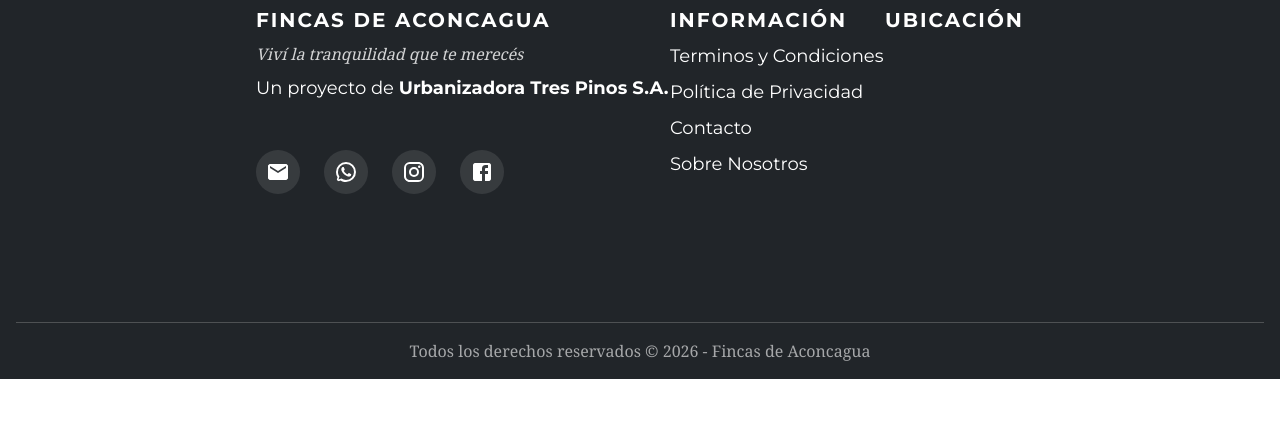
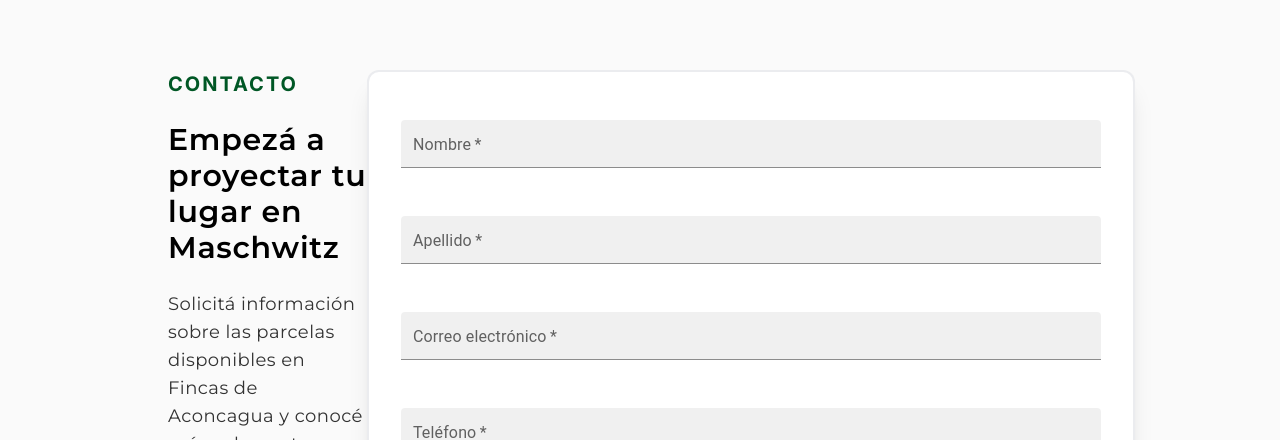
Before and after one commit to GeorgessDavid/fincas_aconcagua_front, a Next.js app: page / in a window 1280 px wide. Shown: the part 4628-5068 px from the top of the page. Before the commit the page ends 5007 px from the top, so only its background shows below. Built offline with nearby package versions, Linux system fonts and the light colour scheme.

Commit message:
Added Contacto section and include it in HomeContent

```diff
--- a/src/components/HomeContents/Beneficios.tsx
+++ b/src/components/HomeContents/Beneficios.tsx
@@ -12,7 +12,7 @@
     return (
         <section className="px-64 relative my-16 w-full flex flex-col items-center justify-center gap-8 bg-zinc-100 py-28" id="caracteristicas">
             <Reveal variant="fadeUp" delay={0.1}>
-                <h2 className="text-4xl font-montserrat text-main-black font-semibold">Características</h2>
+                <h2 className="text-4xl font-montserrat text-main-black font-semibold">Infraestructura</h2>
             </Reveal>
             <Reveal variant="fadeUp" delay={0.2}>
                 <p className="text-lg font-montserrat text-main-black/80 font-medium max-w-4xl text-center tracking-wide">Fincas de Aconcagua reúne atributos pensados para quienes buscan espacio, tranquilidad y la posibilidad de proyectar su vivienda en un entorno residencial en crecimiento.</p>
--- /dev/null
+++ b/src/components/HomeContents/Contacto.tsx
@@ -0,0 +1,42 @@
+'use client';
+
+import { Reveal } from '../Reveal/Reveal';
+import { TextField } from '@mui/material';
+
+
+const Contacto = () => {
+    return (
+        <section className="w-full flex flex-row justify-around bg-zinc-50 py-32 px-42">
+            <Reveal variant="slideLeft" delay={0.1}>
+                <div className="flex flex-col items-start max-w-3xl gap-6">
+                    <h2 className="font-inter tracking-widest font-bold text-xl uppercase text-primary">Contacto</h2>
+                    <h3 className="font-montserrat tracking-wide font-semibold text-3xl">Empezá a proyectar tu lugar en Maschwitz</h3>
+                    <p className="tracking-wide font-regular text-black/80 text-lg">Solicitá información sobre las parcelas disponibles en Fincas de Aconcagua y conocé más sobre esta oportunidad para construir o invertir en un entorno residencial.</p>
+                    <div className="flex flex-col mt-8 gap-6">
+                        <div className="flex justify-start gap-6">
+                            <span className="material-symbols-outlined text-primary!">location_on</span>
+                            <span className="font-inter">Aconcagua 450, Maquinista Savio, Buenos Aires.</span>
+                        </div>
+                        <div className="flex justify-start gap-6">
+                            <span className='material-symbols-outlined text-primary!'>mail</span>
+                            <span className="font-inter">u3pinfo@gmail.com</span>
+                        </div>
+                    </div>
+                    <button className="px-12 py-4 bg-transparent border-2 border-primary text-primary rounded-xl font-bold cursor-pointer hover:bg-primary hover:text-white hover:scale-105 transition-all duration-200">Contactar por WhatsApp</button>
+                </div>
+            </Reveal>
+            <Reveal variant="slideRight" delay={0.1}>
+                <form className="flex flex-col w-3xl gap-6 bg-white border-2 border-outlined border-gray-400/20 shadow-xl rounded-xl px-8 py-8">
+                    <TextField variant="filled" color='success' margin="normal" type='text' size='small' label='Nombre' fullWidth required />
+                    <TextField variant="filled" color='success' margin="normal" type='text' size='small' label='Apellido' fullWidth required />
+                    <TextField variant="filled" color='success' margin="normal" type='text' size='small' label='Correo electrónico' fullWidth required />
+                    <TextField variant="filled" color='success' margin="normal" type='text' size='small' label='Teléfono' fullWidth required />
+                    <TextField variant="filled" color='success' margin="normal" type='text' multiline rows={4} size='small' label='Mensaje' fullWidth required />
+                    <button className="w-full bg-primary rounded-2xl font-bold text-white font-montserrat py-4 cursor-pointer">Solicitar información</button>
+                </form>
+            </Reveal>
+        </section>
+    )
+}
+
+export default Contacto;
--- a/src/components/HomeContents/index.ts
+++ b/src/components/HomeContents/index.ts
@@ -3,3 +3,4 @@
 export { default as ConceptSection } from "./Concepto";
 export { default as BeneficiosSection } from "./Beneficios";
 export { default as UbicacionSection } from "./Ubicacion";
+export { default as ContactoSection } from "./Contacto";
--- a/src/page-contents/Home.tsx
+++ b/src/page-contents/Home.tsx
@@ -1,4 +1,4 @@
-import { HeroSection, ParcelasSection, ConceptSection, BeneficiosSection, UbicacionSection } from "@/components/HomeContents";
+import { HeroSection, ParcelasSection, ConceptSection, BeneficiosSection, UbicacionSection, ContactoSection } from "@/components/HomeContents";
 
 export default function Home() {
     return (
@@ -8,25 +8,7 @@
             <ParcelasSection />
             <BeneficiosSection />
             <UbicacionSection />
+            <ContactoSection />
         </div>
     );
 }
-
-
-const ServicesCard = ({ service }: {
-    service: {
-        title: string;
-        description: string;
-        icon: string;
-    }
-}) => {
-    return (
-        <div className="max-w-sm min-w-24 flex flex-col items-center justify-start gap-6 bg-white border-b-4 border-b-transparent rounded-lg w-1/3 px-4 py-8 shadow-md transition-all duration-200 hover:border-b-primary hover:cursor-pointer hover:translate-y-[-4px]">
-            <div className="w-16 h-16 rounded-full bg-zinc-200 flex items-center justify-center">
-                <span className="material-symbols-outlined text-primary !text-4xl">{service.icon}</span>
-            </div>
-            <h2 className="text-2xl font-montserrat uppercase tracking-wide text-primary font-extrabold">{service.title}</h2>
-            <p className="text-base font-montserrat tracking-wide text-black/80 font-semibold text-center">{service.description}</p>
-        </div>
-    )
-}
```
